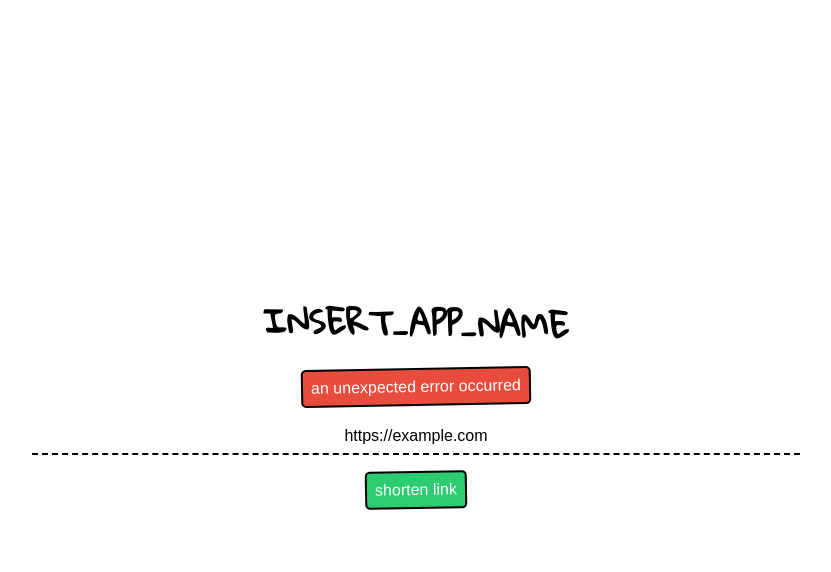
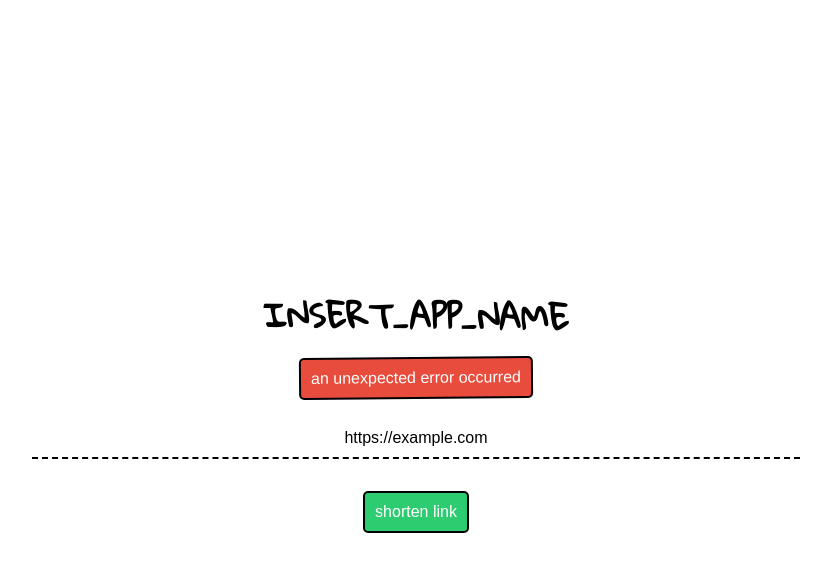
Before and after one commit to danielireson/serverless-url-shortener, a website: page static/template.html in a window 1280 px wide. Both pictures are taken after typing "https://example.com" into the empty fields and a click on the input "shorten link". Shown: the whole page, without its empty margins (224-1055 px from the left). Drawn offline with nearby package versions, Linux system fonts and the light colour scheme; no server answers.

Commit message:
update styling to use px

```diff
--- a/static/template.html
+++ b/static/template.html
@@ -15,15 +15,15 @@
     align-items: center;
     display: flex;
     flex-direction: column;
-    height: 100vh;
+    min-height: 100vh;
     justify-content: center;
     width: 100%;
   }
 
   h1 {
     font-family: 'Gloria Hallelujah', cursive;
-    margin: 0;
-    transform: rotate(1deg);
+    margin: 0 0 10px 0;
+    transform: rotate(0.5deg);
   }
 
   h2 {
@@ -32,8 +32,9 @@
     display: none;
     font-size: 1em;
     font-weight: normal;
-    padding: 0.5em;
-    transform: rotate(-1deg);
+    padding: 10px;
+    margin: 0 0 20px 0;
+    transform: rotate(-0.5deg);
   }
 
   form {
@@ -53,8 +54,8 @@
 
   input[type=url] {
     border-bottom: dashed 2px black;
-    margin-bottom: 1em;
-    padding: 0.5em;
+    margin-bottom: 2em;
+    padding: 10px;
     text-align: center;
     width: 60%;
   }
@@ -63,8 +64,7 @@
     border: solid 2px black;
     border-radius: 5px;
     cursor: pointer;
-    padding: 0.5em;
-    transform: rotate(-1deg);
+    padding: 10px;
   }
 
   .error {
```
